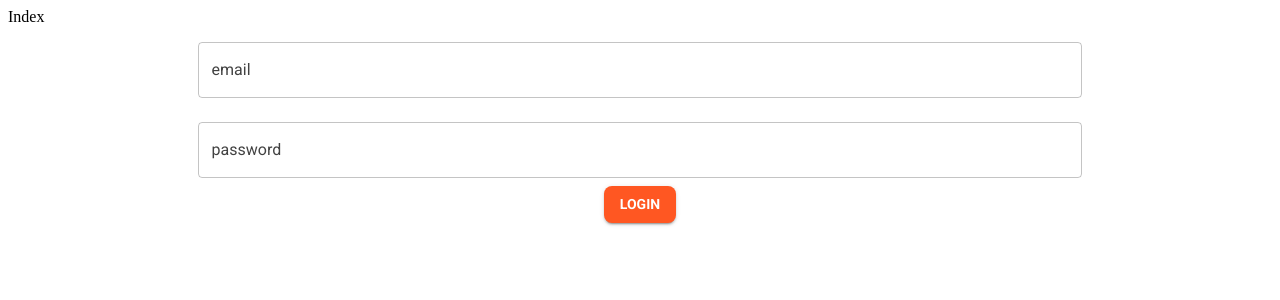
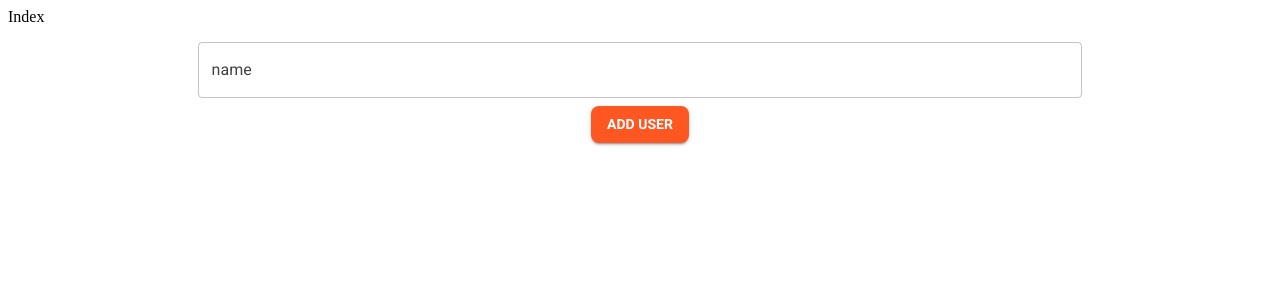
Before and after one commit to JaramilloL/flotilla, a React (Vite) app: page /formUser in a window 1280 px wide. Before the commit this address led to /. Shown: the top 300 px of the page. Built offline with nearby package versions, Linux system fonts and the light colour scheme.

Commit message:
creacion de el firmulario de creacion de usuarios y ruta del mismo

```diff
--- a/src/components/users/CardUser.tsx
+++ b/src/components/users/CardUser.tsx
@@ -1,4 +1,5 @@
 import {
+    Box,
   Button,
   Card,
   CardActions,
@@ -16,24 +17,26 @@ const CardUser = ({ dataUser }: DataUser) => {
     <div>
       {dataUser &&
         dataUser.map((item) => (
-          <Card sx={{ maxWidth: 345 }} key={item.id_users}>
+          <Card sx={{ maxWidth: 300 }} key={item.id_users}>
             <CardContent>
-              <Typography gutterBottom variant="h5" component="div">
+              <Typography gutterBottom variant="h5" component="div" textAlign='center'>
                 {item.name}
               </Typography>
               <Typography variant="body2" sx={{ color: "text.secondary" }}>
-                {item.email}
+                <strong>Email: </strong>{item.email}
               </Typography>
               <Typography variant="body2" sx={{ color: "text.secondary" }}>
-                {item.phone_number}
+                <strong>Phoen_Number: </strong>{item.phone_number}
               </Typography>
               <Typography variant="body2" sx={{ color: "text.secondary" }}>
-                {item.role}
+                <strong>Role: </strong>{item.role}
               </Typography>
             </CardContent>
             <CardActions>
+              <Box display='flex' justifyContent='space-evenly' width='100%'>
               <Button size="small">Share</Button>
               <Button size="small">Learn More</Button>
+              </Box>
             </CardActions>
           </Card>
         ))}
--- /dev/null
+++ b/src/components/users/CreateUser.tsx
@@ -0,0 +1,55 @@
+import { Box, TextField, Button } from "@mui/material";
+import { SubmitHandler, useForm } from "react-hook-form";
+import { UserFlotilla } from "../../interfaces/globalTypes";
+// import { createClient } from "@supabase/supabase-js";
+
+//en este componente vamos a crear el formulario para agregar usuarios mediante insert
+// const supabase = createClient(
+//     import.meta.env.VITE_APP_URL || "",
+//     import.meta.env.VITE_APP_KEY || ""
+//   );
+const CreateUser = () => {
+    //usamos react-hook-form para el registro de datos y el envio
+    const { handleSubmit, register, reset, formState: { errors } } = useForm<UserFlotilla>()
+
+    const onSubmit: SubmitHandler<UserFlotilla> = (data) => {
+        try {
+            console.log(data)
+            reset()
+        } catch (error) {
+            if(error instanceof Error) {
+                console.log(error.message)
+            }
+        }
+    }
+  return (
+    <Box component='form' m='0 auto' width='70%' onSubmit={ handleSubmit(onSubmit) }>
+        <TextField
+          id="name"
+          label="name"
+          margin="normal"
+          error={ !!errors?.name }
+          helperText={ errors?.name?.message }
+          type="text"
+          autoComplete="off"
+          fullWidth
+          {
+            ...register('name', {
+                required: {
+                    value: true,
+                    message: 'name is required'
+                }
+            })
+          }
+        />
+
+        <Box display='flex' justifyContent='center' width='100%'>
+            <Button variant="contained" color="secondary" type="submit">
+              Add User
+            </Button>
+        </Box>
+    </Box>
+  )
+}
+
+export default CreateUser
--- /dev/null
+++ b/src/pages/users/FormPage.tsx
@@ -0,0 +1,11 @@
+import CreateUser from "../../components/users/CreateUser"
+
+const FormPage = () => {
+  return (
+    <div>
+        <CreateUser/>
+    </div>
+  )
+}
+
+export default FormPage
--- a/src/routes/Router.tsx
+++ b/src/routes/Router.tsx
@@ -3,6 +3,7 @@ import Index from "../layout/Index";
 import LoginPage from "../pages/auth/LoginPage";
 import RegisterPage from "../pages/auth/RegisterPage";
 import UserPage from "../pages/users/UserPage";
+import FormPage from "../pages/users/FormPage";
 
 export const router = createBrowserRouter([
     {
@@ -20,6 +21,10 @@ export const router = createBrowserRouter([
             {
                 path: '/users',
                 element: <UserPage/>
+            },
+            {
+                path: '/formUser',
+                element: <FormPage/>
             }
         ]
     },
```
